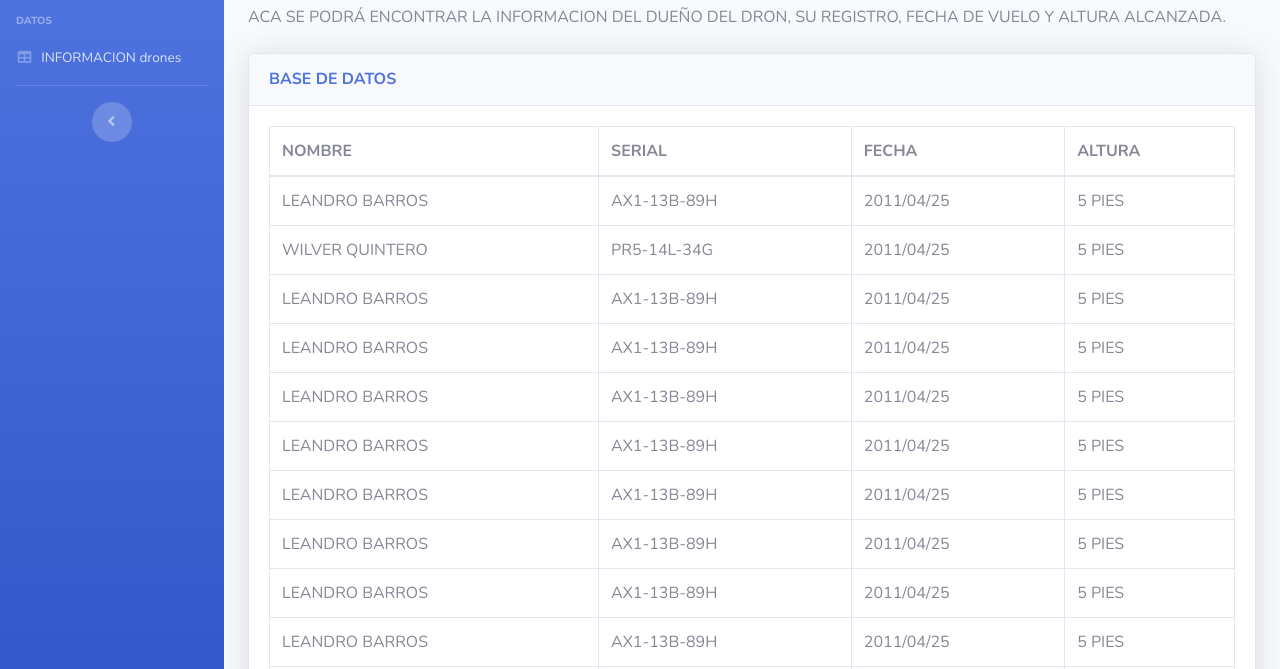
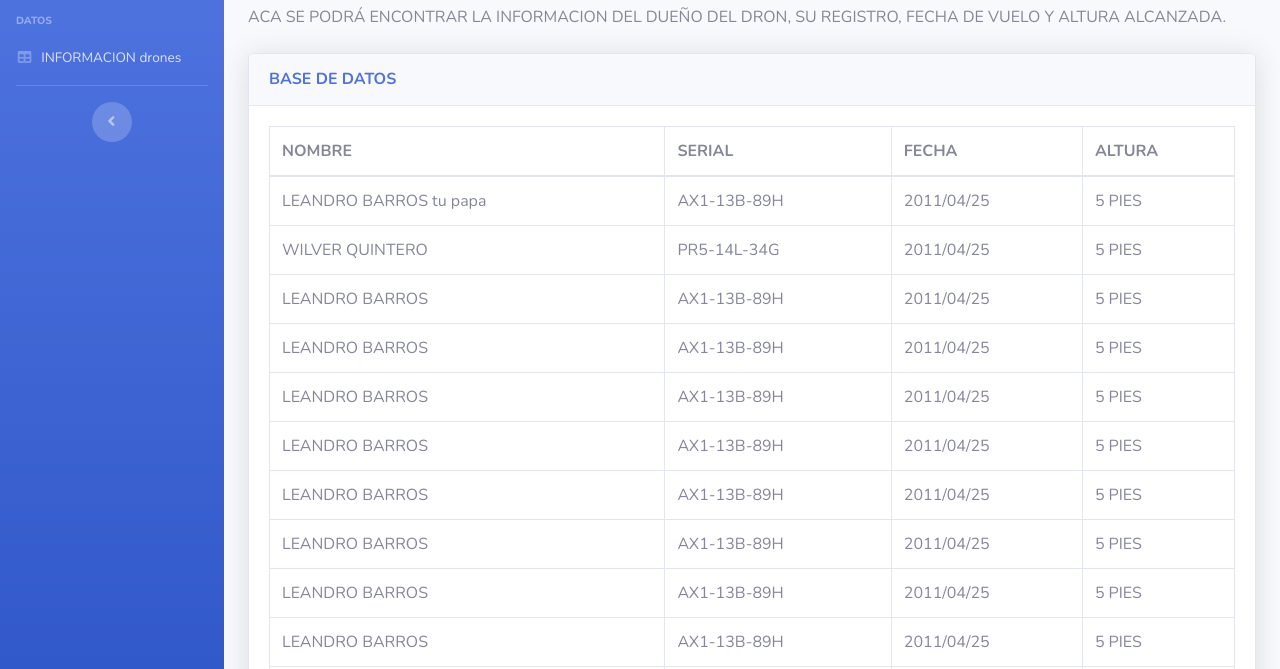
Before and after one commit to wilver112/js-diseno, a plain HTML site: page tables.html in a window 1280 px wide. Shown: the part 131-800 px from the top of the page. Drawn offline with nearby package versions, Linux system fonts and the light colour scheme.

Commit message:
que soy tu papa

```diff
--- a/tables.html
+++ b/tables.html
@@ -146,7 +146,7 @@
                   </tfoot>
                   <tbody>
                     <tr>
-                      <td>LEANDRO BARROS</td>
+                      <td>LEANDRO BARROS tu papa</td>
                       <td>AX1-13B-89H</td>
                       <td>2011/04/25</td>
                       <td>5 PIES</td>
```
